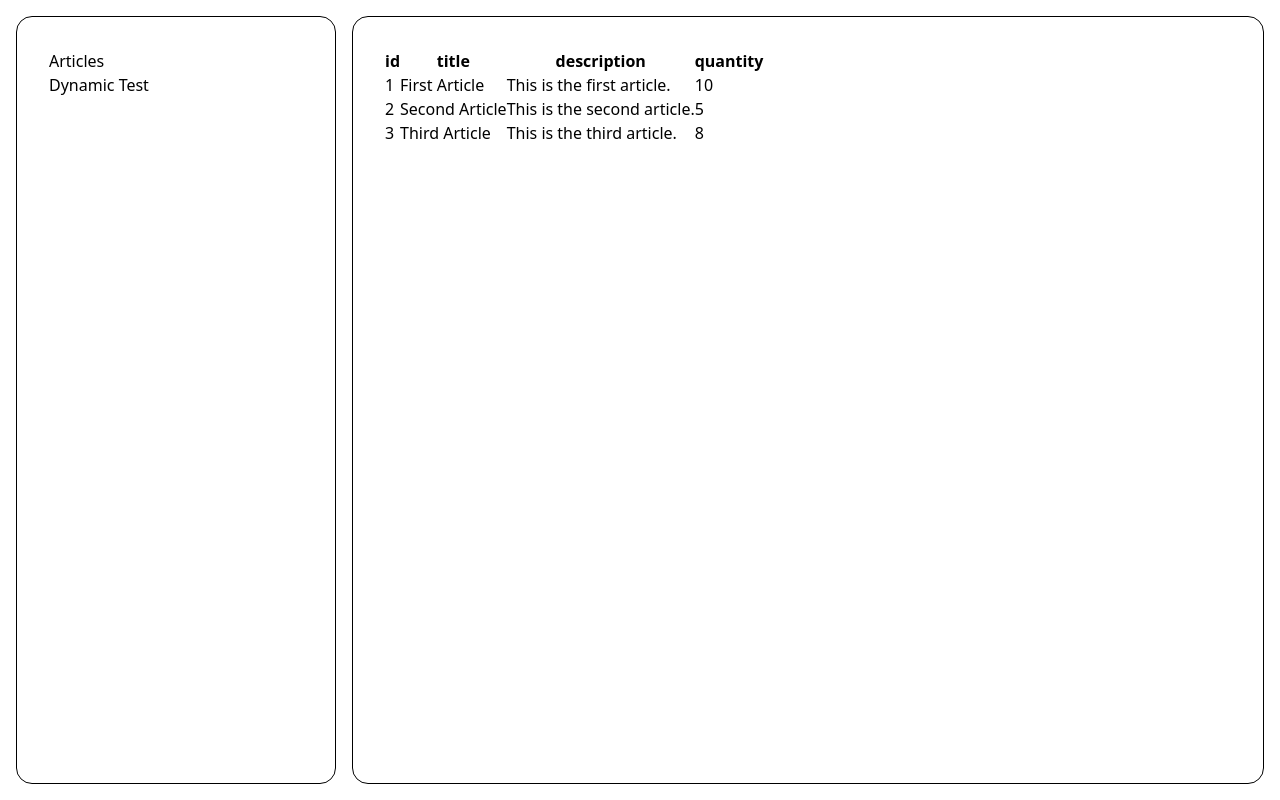
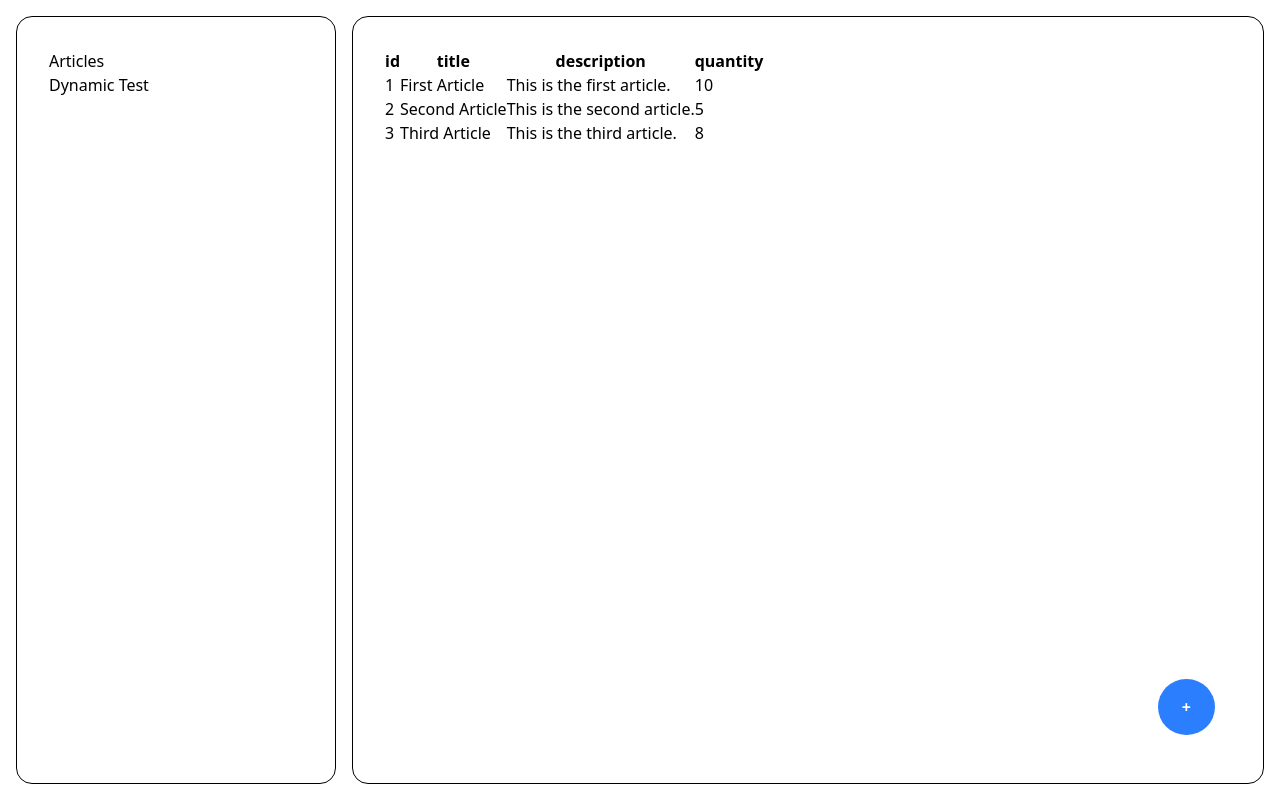
Before and after one commit to MikeG404/STOCK-MANAGEMENT-FRONTEND, a React (Vite) app: page /dashboard/articles in a window 1280 px wide. Built offline with nearby package versions, Linux system fonts and the light colour scheme.

Commit message:
CRUD add button

```diff
--- /dev/null
+++ b/src/components/Button.tsx
@@ -0,0 +1,9 @@
+function Button() {
+    return (
+        <button className="text-white bg-blue-500 hover:bg-blue-700 font-bold py-4 px-6 rounded-full">
+            +
+        </button>
+    );
+}
+
+export default Button;
--- a/src/routes/DashboardArticles.route.tsx
+++ b/src/routes/DashboardArticles.route.tsx
@@ -1,3 +1,4 @@
+import Button from "../components/Button";
 import Table from "../components/table/Table";
 import TableRow from "../components/table/TableRow";
 
@@ -11,13 +12,16 @@ const objectKeys = Object.keys(data[0]);
 
 function DashboardArticlesRoute() {
     return (
-        <main>
+        <div className="h-full relative">
             <Table keys={objectKeys}>
                 {data.map((article) => (
                     <TableRow key={article.id} article={article} />
                 ))}
             </Table>
-        </main>
+            <div className="absolute bottom-4 right-4">
+                <Button />
+            </div>
+        </div>
     );
 }
 
```
